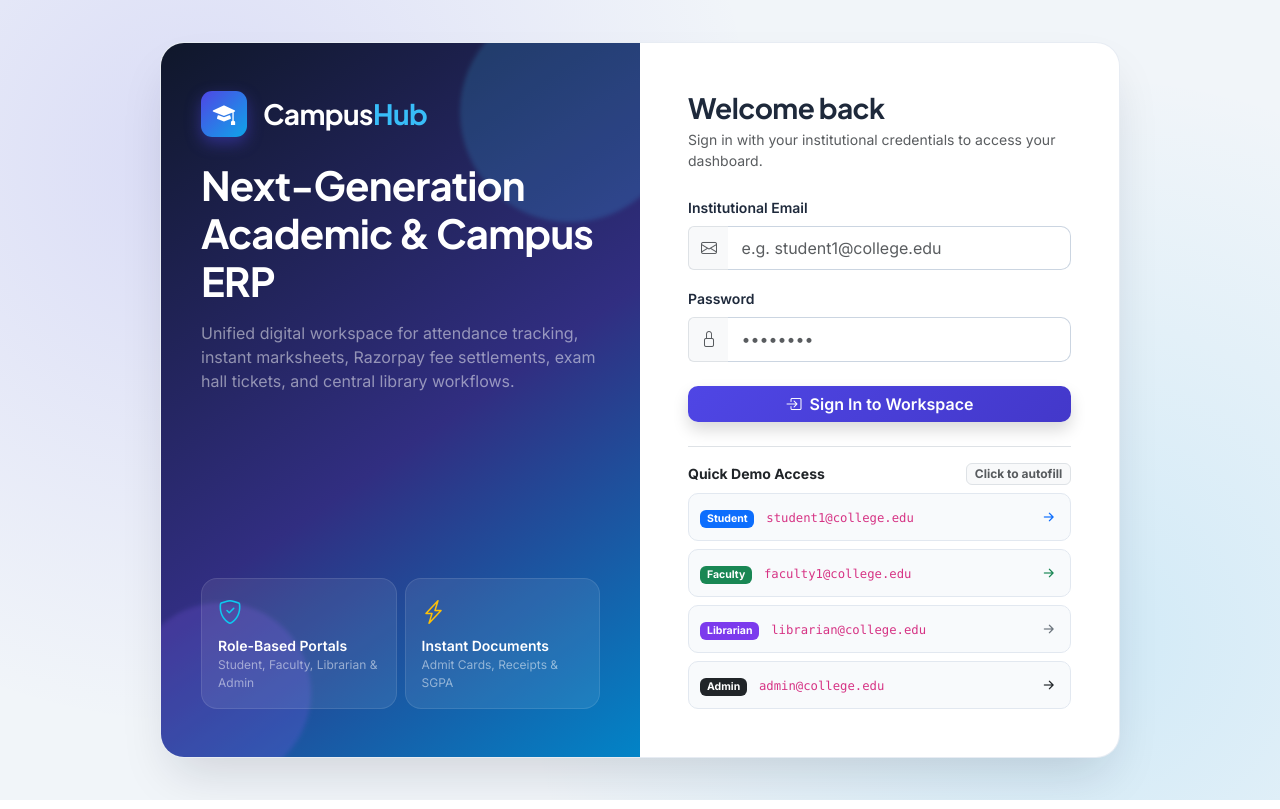
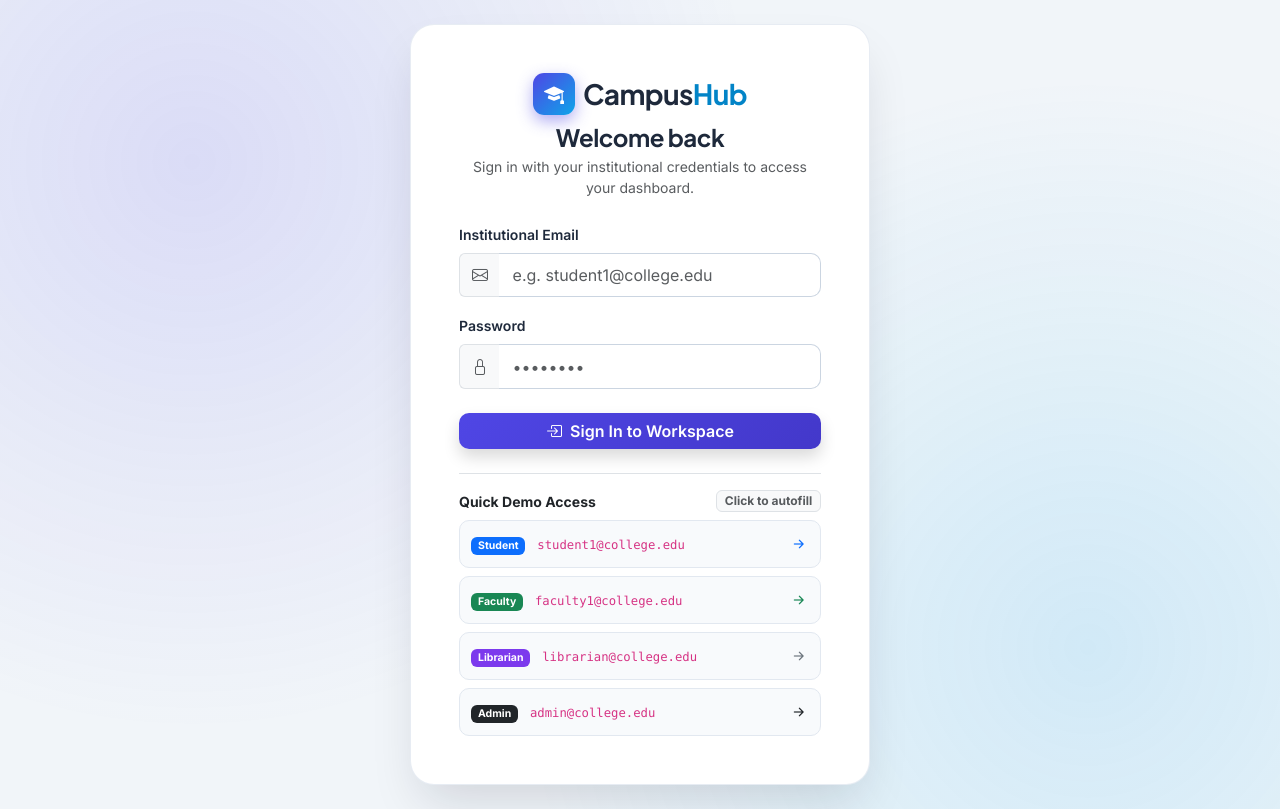
Before and after one commit to Ayan014/ALGORITHM-26_Team_Alpha, a Flask app: page / in a window 1280 px wide. Run offline with Flask 3, Linux system fonts and the light colour scheme.

Commit message:
Update login.html

```diff
--- a/app/templates/auth/login.html
+++ b/app/templates/auth/login.html
@@ -2,53 +2,19 @@
 {% block title %}Sign In · CampusHub ERP{% endblock %}
 {% block auth_content %}
 <div class="login-shell">
-  <div class="login-card anim-fade-up">
-    <div class="row g-0">
-      <!-- Left Animated Brand Showcase -->
-      <div class="col-lg-6 login-visual d-none d-lg-flex">
-        <div class="login-orb" style="width:220px;height:220px;background:rgba(56,189,248,0.18);top:-40px;right:-40px;"></div>
-        <div class="login-orb" style="width:180px;height:180px;background:rgba(139,92,246,0.2);bottom:-30px;left:-30px;animation-delay:2s;"></div>
-
-        <div class="position-relative">
-          <div class="d-flex align-items-center gap-3 mb-4">
-            <span class="ch-brand-icon" style="width:46px;height:46px;font-size:1.4rem;"><i class="bi bi-mortarboard-fill"></i></span>
-            <span class="fs-3 fw-bold brand-font">Campus<span style="color:#38bdf8;">Hub</span></span>
+  <div class="login-card anim-fade-up mx-auto" style="max-width: 460px; width: 100%;">
+    <div class="p-4 p-sm-5">
+      <!-- Centered Brand Header (Visible on all screens) -->
+      <div class="text-center mb-4">
+        <div class="d-inline-flex align-items-center justify-content-center gap-2 mb-2">
+          <span class="ch-brand-icon" style="width:42px;height:42px;font-size:1.25rem;">
+            <i class="bi bi-mortarboard-fill"></i>
+          </span>
+          <span class="fs-3 fw-bold brand-font">Campus<span style="color:#0284c7;">Hub</span></span>
         </div>
-          <h2 class="fw-bold display-6 mb-3" style="line-height:1.2;">Next-Generation Academic & Campus ERP</h2>
-          <p class="text-white-50 mb-4">
-            Unified digital workspace for attendance tracking, instant marksheets, Razorpay fee settlements, exam hall tickets, and central library workflows.
-          </p>
+        <h4 class="fw-bold mb-1">Welcome back</h4>
+        <p class="text-muted small mb-0">Sign in with your institutional credentials to access your dashboard.</p>
       </div>
-
-        <div class="position-relative">
-          <div class="row g-2 text-start">
-            <div class="col-6">
-              <div class="p-3 rounded-4" style="background:rgba(255,255,255,0.08);border:1px solid rgba(255,255,255,0.1);">
-                <i class="bi bi-shield-check text-info fs-4"></i>
-                <div class="fw-semibold small mt-1">Role-Based Portals</div>
-                <div class="text-white-50" style="font-size:0.75rem;">Student, Faculty, Librarian & Admin</div>
-              </div>
-            </div>
-            <div class="col-6">
-              <div class="p-3 rounded-4" style="background:rgba(255,255,255,0.08);border:1px solid rgba(255,255,255,0.1);">
-                <i class="bi bi-lightning-charge text-warning fs-4"></i>
-                <div class="fw-semibold small mt-1">Instant Documents</div>
-                <div class="text-white-50" style="font-size:0.75rem;">Admit Cards, Receipts & SGPA</div>
-              </div>
-            </div>
-          </div>
-        </div>
-      </div>
-
-      <!-- Right Sign-In Form -->
-      <div class="col-lg-6 p-4 p-sm-5">
-        <div class="d-lg-none text-center mb-3">
-          <span class="ch-brand-icon mb-2"><i class="bi bi-mortarboard-fill"></i></span>
-          <h4 class="fw-bold mb-0">CampusHub Portal</h4>
-        </div>
-
-        <h3 class="fw-bold mb-1">Welcome back</h3>
-        <p class="text-muted small mb-4">Sign in with your institutional credentials to access your dashboard.</p>
 
       <form method="post" id="loginForm">
         <div class="mb-3">
@@ -97,7 +63,6 @@
     </div>
   </div>
 </div>
-</div>
 {% endblock %}
 {% block scripts %}
 <script>
```
Lines whose indentation alone changed are shown as unchanged.
